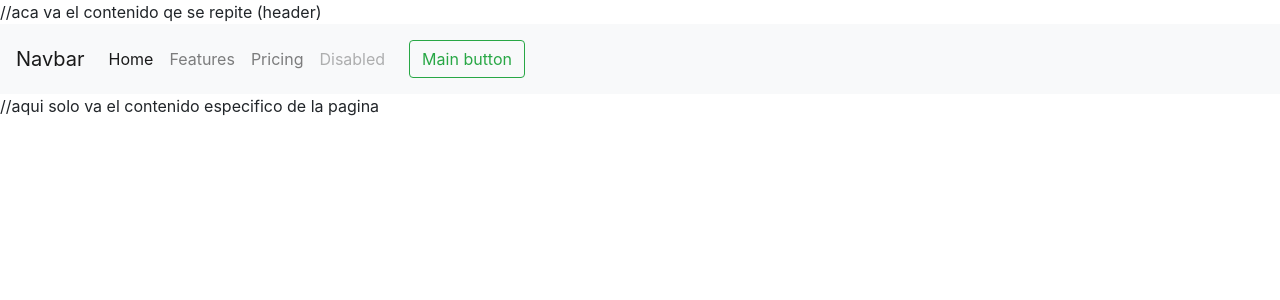
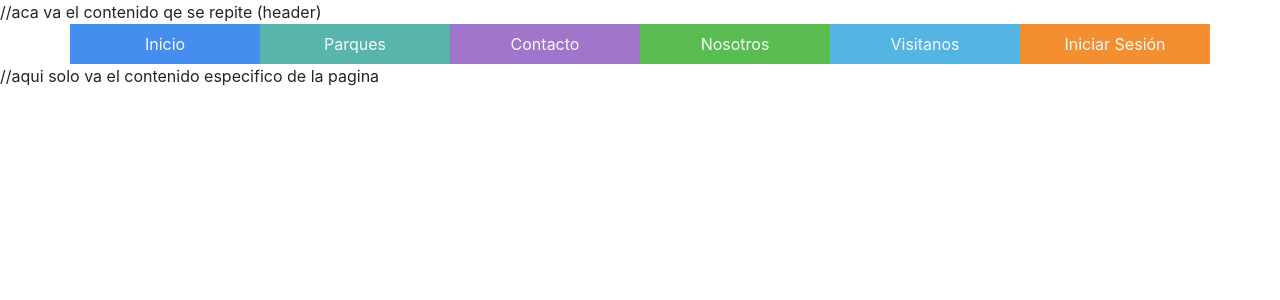
Before and after one commit to fidowey/ProyectoMultimedia, a PHP site: page / in a window 1280 px wide. Shown: the top 300 px of the page. Run offline with PHP 8.4, Linux system fonts and the light colour scheme.

Commit message:
Update head.php

```diff
--- a/views/include/head.php
+++ b/views/include/head.php
@@ -10,22 +10,52 @@
 		<title></title>
 	</head>
 	<body>
-		<nav class="navbar navbar-expand-lg navbar-light bg-light">
-  			<a class="navbar-brand" href="#">Navbar</a>
-  			<button class="navbar-toggler" type="button" data-toggle="collapse" data-target="#navbarNavAltMarkup" aria-controls="navbarNavAltMarkup" aria-expanded="false" aria-label="Toggle navigation">
-    			<span class="navbar-toggler-icon"></span>
-  			</button>
-  			<div class="collapse navbar-collapse" id="navbarNavAltMarkup">
-    			<div class="navbar-nav">
-      				<a class="nav-item nav-link active" href="#">Home <span class="sr-only">(current)</span></a>
-      				<a class="nav-item nav-link" href="#">Features</a>
-      				<a class="nav-item nav-link" href="#">Pricing</a>
-      				<a class="nav-item nav-link disabled" href="#">Disabled</a>
-    			</div>
-    			<nav class="navbar navbar-light bg-light">
-  					<form class="form-inline">
-    				<button class="btn btn-outline-success" type="button">Main button</button>
-  				</form>
-				</nav>
-  			</div>
-		</nav>
+	<div class="container">
+		<div class="row">
+					<style>
+    				#Inicio {
+    				text-align: center;
+    				background-color:#458def;
+    				}
+    				#Parques {
+    				text-align: center;
+    				background-color:#58b5ab;
+    				}
+    				#Contacto {
+    				text-align: center;
+    				background-color:#a076cc;
+    				}
+    				#Nosotros {
+    				text-align: center;
+    				background-color:#5abd51;
+    				}
+    				#Visitanos {
+    				text-align: center;
+    				background-color:#54b5e2;
+    				}
+    				#Iniciar_Sesion {
+    				text-align: center;
+    				background-color:#f38f31;
+    				}
+    				</style>
+
+  					<div id="Inicio" class="col-2" >
+      				<a class="nav-item nav-link text-light" href="#">Inicio</a>
+      				</div>
+      				<div id="Parques" class="col-2">
+      				<a class="nav-item nav-link text-light" href="#">Parques</a>
+      				</div>
+      				<div id="Contacto" class="col-2">
+      				<a class="nav-item nav-link text-light" href="#">Contacto</a>
+      				</div>
+      				<div id="Nosotros" class="col-2">
+      				<a class="nav-item nav-link text-light" href="#">Nosotros</a>
+      				</div>
+      				<div id="Visitanos" class="col-2 ">
+      				<a class="nav-item nav-link text-light" href="#">Visitanos</a>
+      				</div>
+      				<div id="Iniciar_Sesion" class="col-2">
+      				<a class="nav-item nav-link text-light" href="#">Iniciar Sesión</a>
+      				</div>
+		</div>
+	</div>
```
